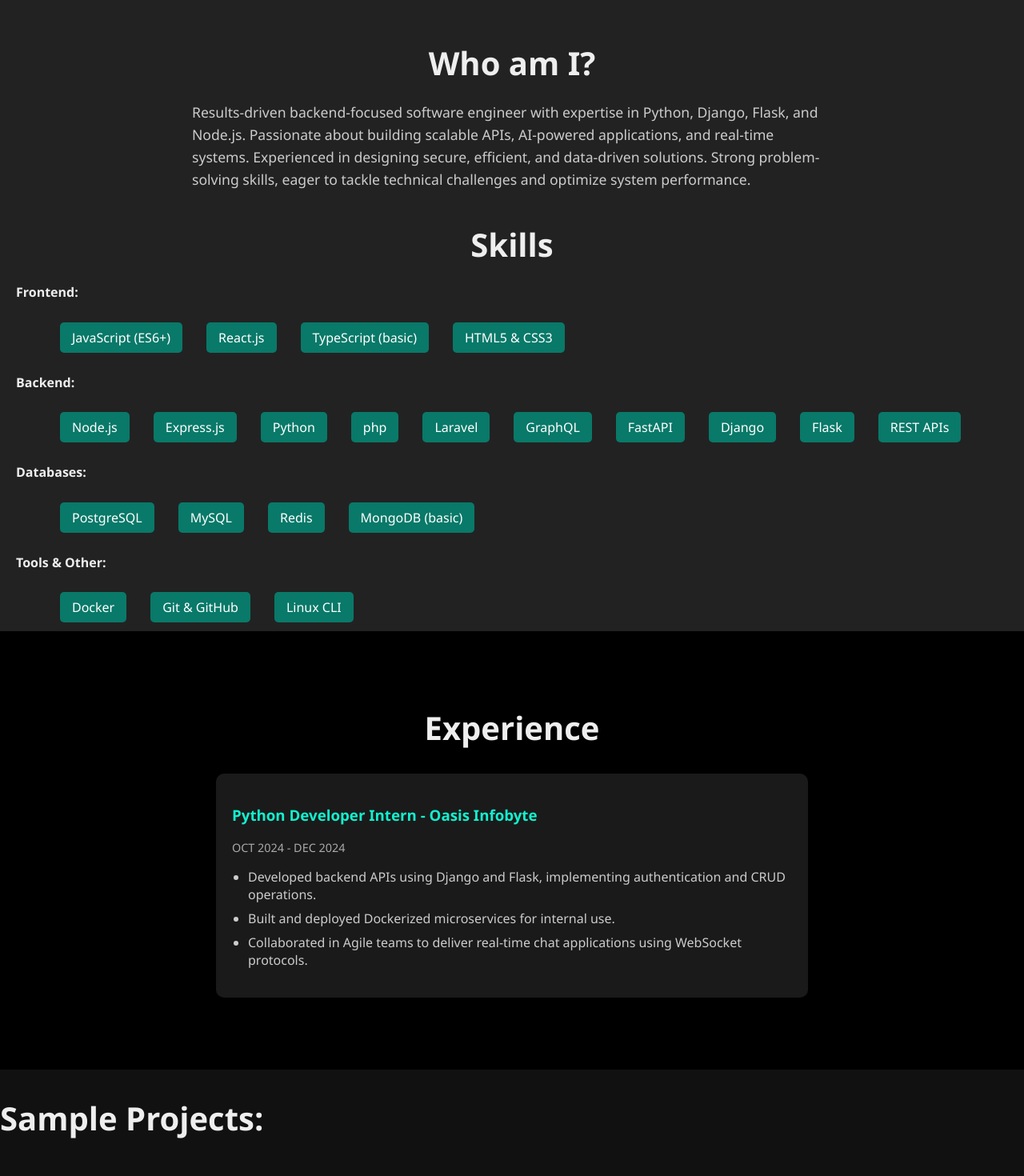
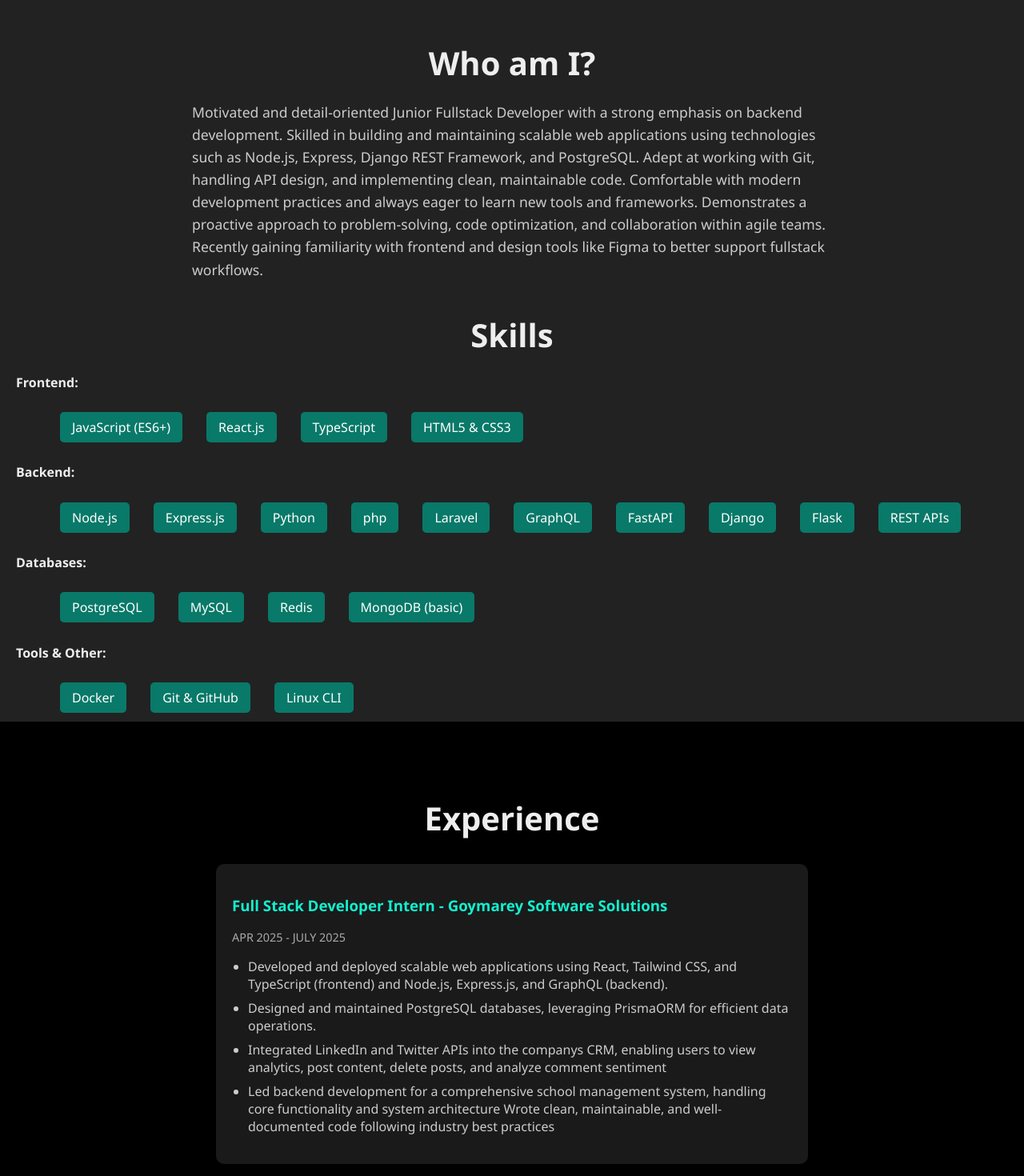
Before and after one commit to Adnangad/portfolio, a React (Vite) app: page / in a window 1280 px wide. Shown: the part 620-2090 px from the top of the page at 80% size. Built offline with nearby package versions, Linux system fonts and the light colour scheme.

Commit message:
added experience

```diff
--- a/src/App.jsx
+++ b/src/App.jsx
@@ -51,19 +51,14 @@ function App() {
       </section>
       <section id="about" className="about">
         <h2>Who am I?</h2>
-        <p>Results-driven backend-focused software engineer with expertise in
-          Python, Django, Flask, and Node.js. Passionate about building scalable
-          APIs, AI-powered applications, and real-time systems. Experienced in
-          designing secure, efficient, and data-driven solutions. Strong problem-
-          solving skills, eager to tackle technical challenges and optimize system
-          performance.</p>
+        <p>Motivated and detail-oriented Junior Fullstack Developer with a strong emphasis on backend development. Skilled in building and maintaining scalable web applications using technologies such as Node.js, Express, Django REST Framework, and PostgreSQL. Adept at working with Git, handling API design, and implementing clean, maintainable code. Comfortable with modern development practices and always eager to learn new tools and frameworks. Demonstrates a proactive approach to problem-solving, code optimization, and collaboration within agile teams. Recently gaining familiarity with frontend and design tools like Figma to better support fullstack workflows.</p>
         <h2>Skills</h2>
         <div className="skills-list">
           <h4>Frontend:</h4>
           <ul>
             <li>JavaScript (ES6+)</li>
             <li>React.js</li>
-            <li>TypeScript (basic)</li>
+            <li>TypeScript</li>
             <li>HTML5 & CSS3</li>
           </ul>
 
@@ -99,10 +94,26 @@ function App() {
       </section>
       <section id="experience" className="experience">
         <h2>Experience</h2>
-
+        <div className="experience-item">
+          <h3>Full Stack Developer Intern - Goymarey Software Solutions</h3>
+          <p className="date">APR 2025 - JULY 2025</p>
+          <ul>
+            <li>Developed and deployed scalable web applications using React,
+              Tailwind CSS, and TypeScript (frontend) and Node.js, Express.js, and
+              GraphQL (backend).</li>
+            <li>Designed and maintained PostgreSQL databases, leveraging PrismaORM for efficient data operations.</li>
+            <li>Integrated LinkedIn and Twitter APIs into the companys CRM,
+              enabling users to view analytics, post content, delete posts, and
+              analyze comment sentiment</li>
+            <li>Led backend development for a comprehensive school management
+              system, handling core functionality and system architecture
+              Wrote clean, maintainable, and well-documented code following
+              industry best practices</li>
+          </ul>
+        </div>
         <div className="experience-item">
           <h3>Python Developer Intern - Oasis Infobyte</h3>
-          <p className="date">OCT 2024 - DEC 2024</p>
+          <p className="date">SEP 2024 - NOV 2024</p>
           <ul>
             <li>Developed backend APIs using Django and Flask, implementing authentication and CRUD operations.</li>
             <li>Built and deployed Dockerized microservices for internal use.</li>
```
